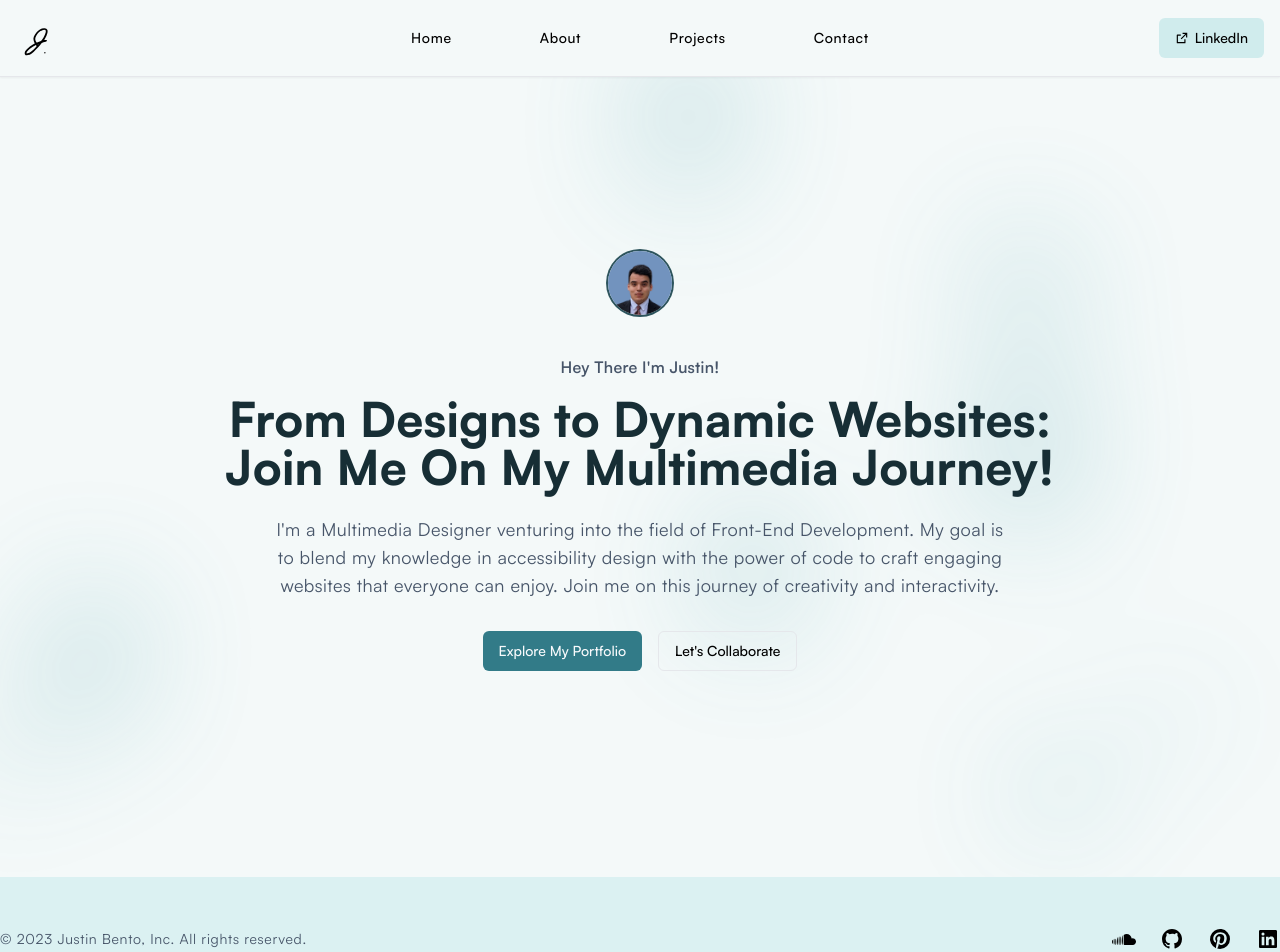
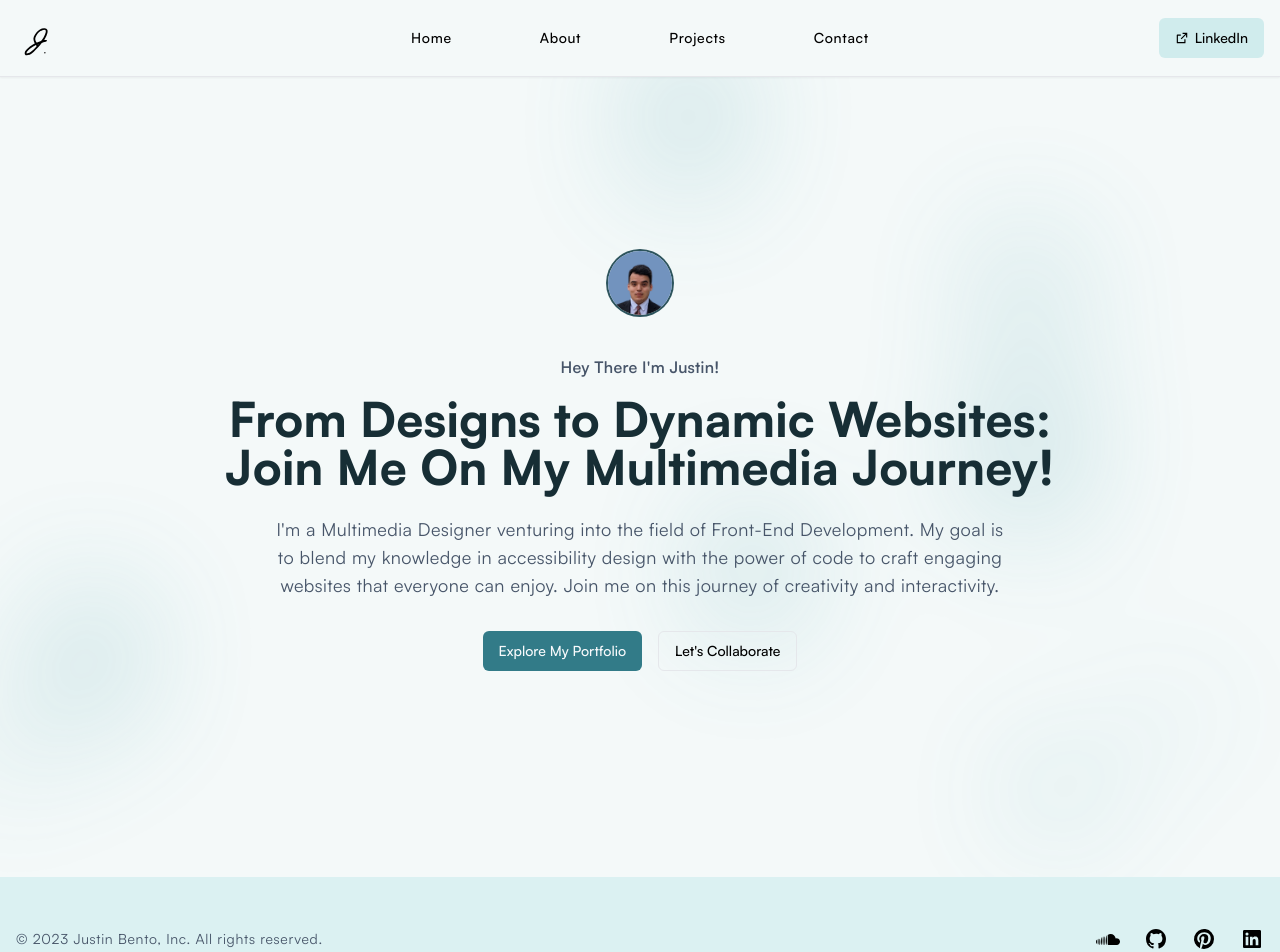
Before and after one commit to Justin-Bento/portfolio, a Next.js app: page / in a window 1280 px wide. Shown: the top 952 px of the page. Built offline with nearby package versions, Linux system fonts and the light colour scheme; no server answers.

Commit message:
Fixed cramped spacing on footer for website.

```diff
--- a/components/Footer.tsx
+++ b/components/Footer.tsx
@@ -5,7 +5,7 @@ import Link from 'next/link';
 export default function Footer() {
   return (
     <footer>
-      <div className="px-6 py-12 lg:px-0 lg:mx-auto lg:container md:flex md:items-center md:justify-between">
+      <div className="px-4 py-10 lg:py-12 md:px-4 lg:mx-auto lg:container md:flex md:items-center md:justify-between">
         <div className="flex justify-start space-x-6 lg:justify-center md:order-2">
           {footer_navigation.map((item: any) => (
             <Link key={item.name} href={item.href} className="transition-all hover:opacity-80" target="_blank" aria-label="external-link-to-social-media">
```
